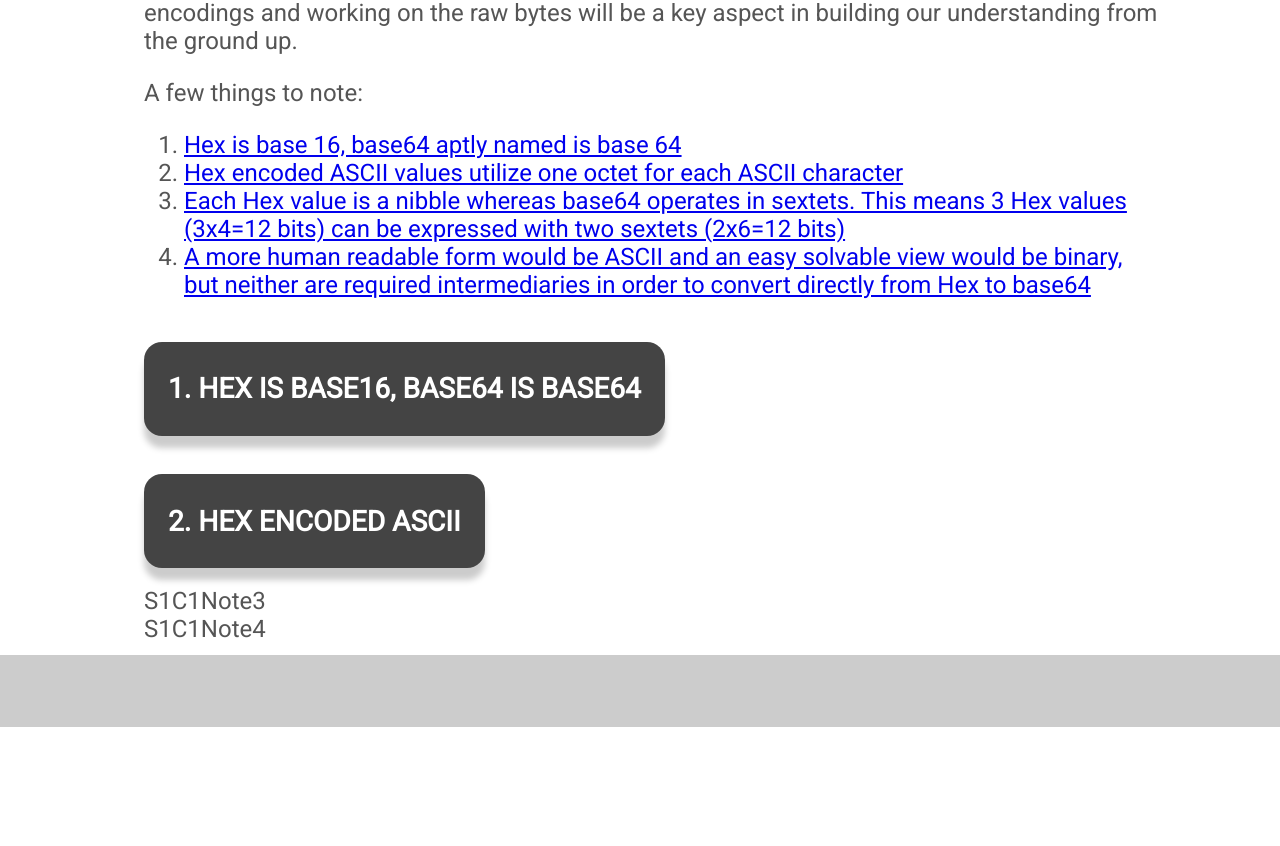
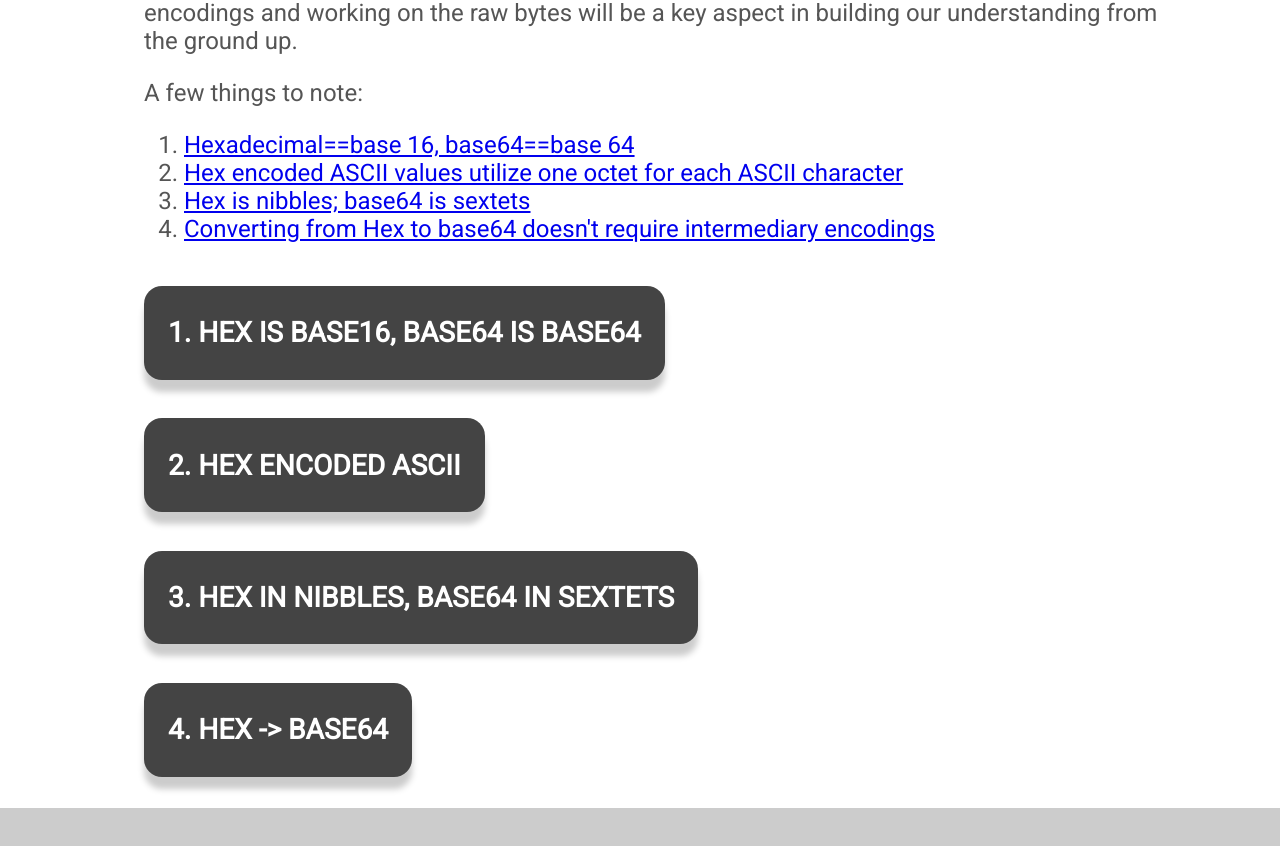
Before and after one commit to mcnichol/cryptopals, a React (Create React App) app: page /s1c1 in a window 1280 px wide. Shown: the part 650-1496 px from the top of the page. Before the commit the page ends 1377 px from the top, so only its background shows below. Built offline with nearby package versions, Linux system fonts and the light colour scheme.

Commit message:
s1c1 note title improvements

```diff
--- a/src/component/s1c1-explanation.js
+++ b/src/component/s1c1-explanation.js
@@ -14,10 +14,10 @@ class S1C1Explanation extends Component {
         </p>
         <p>A few things to note:</p>
         <ol>
-          <li><a href="#note1">Hex is base 16, base64 aptly named is base 64</a></li>
+          <li><a href="#note1">Hexadecimal==base 16, base64==base 64</a></li>
           <li><a href="#note2">Hex encoded ASCII values utilize one octet for each ASCII character</a></li>
-          <li><a href="#note3">Each Hex value is a nibble whereas base64 operates in sextets. This means 3 Hex values (3x4=12 bits) can be expressed with two sextets (2x6=12 bits)</a></li>
-          <li><a href="#note4">A more human readable form would be ASCII and an easy solvable view would be binary, but neither are required intermediaries in order to convert directly from Hex to base64</a></li>
+          <li><a href="#note3">Hex is nibbles; base64 is sextets</a></li>
+          <li><a href="#note4">Converting from Hex to base64 doesn't require intermediary encodings</a></li>
         </ol>
         <S1C1Note1 />
         <S1C1Note2 />
--- a/src/component/s1c1-note3.js
+++ b/src/component/s1c1-note3.js
@@ -1,9 +1,14 @@
 import React, { Component } from 'react';
+import Collapsible from './collapsible';
 
 class S1C1Note3 extends Component {
   render(){
     return (
-      <div>S1C1Note3</div>
+      <div>
+        <Collapsible linkId="note3" title="3. Hex in nibbles, base64 in sextets">
+
+        </Collapsible>
+      </div>
     );
   }
 }
--- a/src/component/s1c1-note4.js
+++ b/src/component/s1c1-note4.js
@@ -1,9 +1,13 @@
 import React, { Component } from 'react';
+import Collapsible from './collapsible';
 
 class S1C1Note4 extends Component {
   render(){
     return (
-      <div>S1C1Note4</div>
+      <div>
+        <Collapsible linkId="note4" title="4. Hex -> base64">
+        </Collapsible>
+      </div>
     );
   }
 }
```
